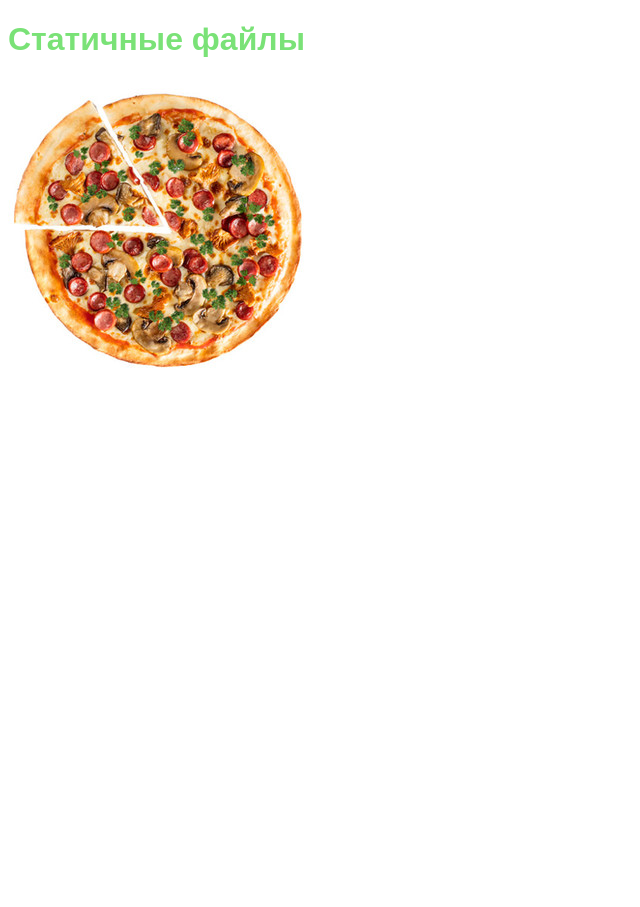
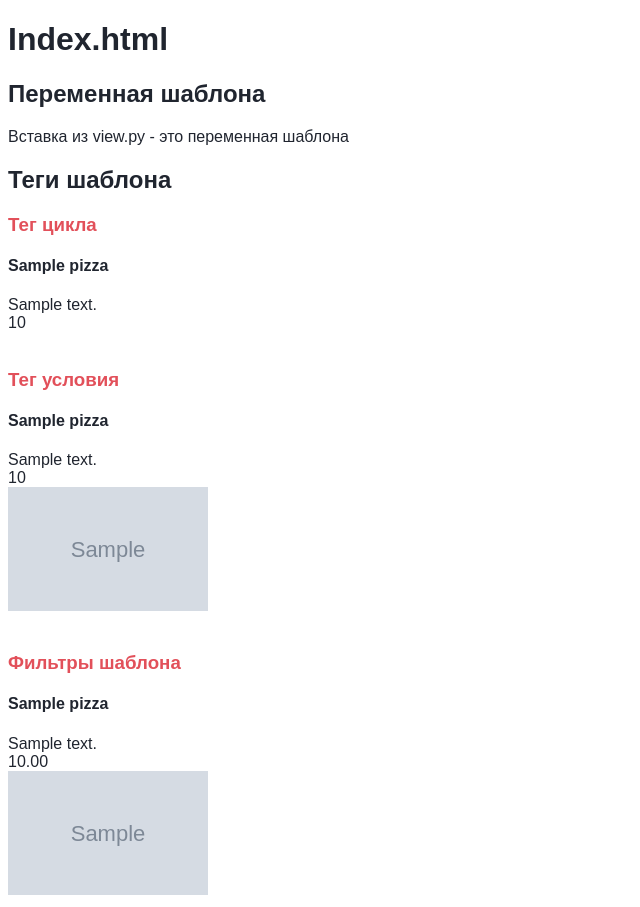
Before and after one commit to pamost/firstproject, a Django app: page / in a window 1280 px wide. Shown: the whole page, without its empty margins (0-640 px from the left). Before the commit the page ends 368 px from the top, so only its background shows below. Run offline with Django 3.2, Linux system fonts and the light colour scheme; tables that the repository leaves empty hold one stand-in row (values such as "Sample post"); grey boxes marked "Sample" are stand-in pictures.

Commit message:
Templates

```diff
--- a/firstapp/views.py
+++ b/firstapp/views.py
@@ -1,4 +1,6 @@
 from django.shortcuts import render
+from firstapp.models import Pizza
 
 def home(request):
-    return render(request, 'firstapp/home.html')
+    pizzas = Pizza.objects.all()
+    return render(request, 'firstapp/home.html', { 'insert': 'Вставка из view.py', 'pizzas': pizzas })
--- a/firstproject/urls.py
+++ b/firstproject/urls.py
@@ -15,7 +15,7 @@ Including another URLconf
 """
 from django.conf.urls import url, include
 from django.contrib import admin
-from teststaticapp import views
+from firstapp import views
 
 from django.conf.urls.static import static
 from django.conf import settings
--- a/static/css/style.css
+++ b/static/css/style.css
@@ -1,4 +1,8 @@
 body{
     font-family: Arial, sans-serif;
-    color: #7ae277;
+    color: #20252f;
 }
+
+h3 {
+    color: #e2505a;
+}
--- /dev/null
+++ b/templates/firstapp/home.html
@@ -0,0 +1,53 @@
+{% load  staticfiles %}
+<!doctype html>
+<html lang="en">
+<head>
+    <meta charset="UTF-8">
+    <meta name="viewport"
+          content="width=device-width, user-scalable=no, initial-scale=1.0, maximum-scale=1.0, minimum-scale=1.0">
+    <meta http-equiv="X-UA-Compatible" content="ie=edge">
+    <link rel="stylesheet" href="{% static 'css/style.css' %}">
+
+    <title>Home page</title>
+</head>
+<body>
+<h1>Index.html</h1>
+
+<h2>Переменная шаблона</h2>
+<p>{{ insert }} - это переменная шаблона</p>
+
+<h2>Теги шаблона</h2>
+<h3>Тег цикла</h3>
+{% for pizza in pizzas %}
+    <div>
+        <h4>{{ pizza.name }}</h4>
+        <div>{{ pizza.short_description }}</div>
+        <div>{{ pizza.price }}</div>
+    </div>
+{% endfor %}
+<br />
+<h3>Тег условия</h3>
+{% for pizza in pizzas %}
+    <div>
+        <h4>{{ pizza.name }}</h4>
+        <div>{{ pizza.short_description }}</div>
+        <div>{{ pizza.price }}</div>
+        {% if pizza.photo %}
+            <div><img src="{{ pizza.photo.url }}" width="200px" height="124px" alt="{{ pizza.name }}"></div>
+        {% endif %}
+    </div>
+{% endfor %}
+<br />
+<h3>Фильтры шаблона</h3>
+{% for pizza in pizzas %}
+    <div>
+        <h4>{{ pizza.name }}</h4>
+        <div>{{ pizza.short_description }}</div>
+        <div>{{ pizza.price|floatformat:'2'}}</div>
+        {% if pizza.photo %}
+            <div><img src="{{ pizza.photo.url }}" width="200px" height="124px" alt="{{ pizza.name }}"></div>
+        {% endif %}
+    </div>
+{% endfor %}
+</body>
+</html>
```
Also changed, not shown: firstapp/templates/firstapp/home.html (deleted, +0 -13 lines), media/firstapp/photo/margarita.jpg (added).
